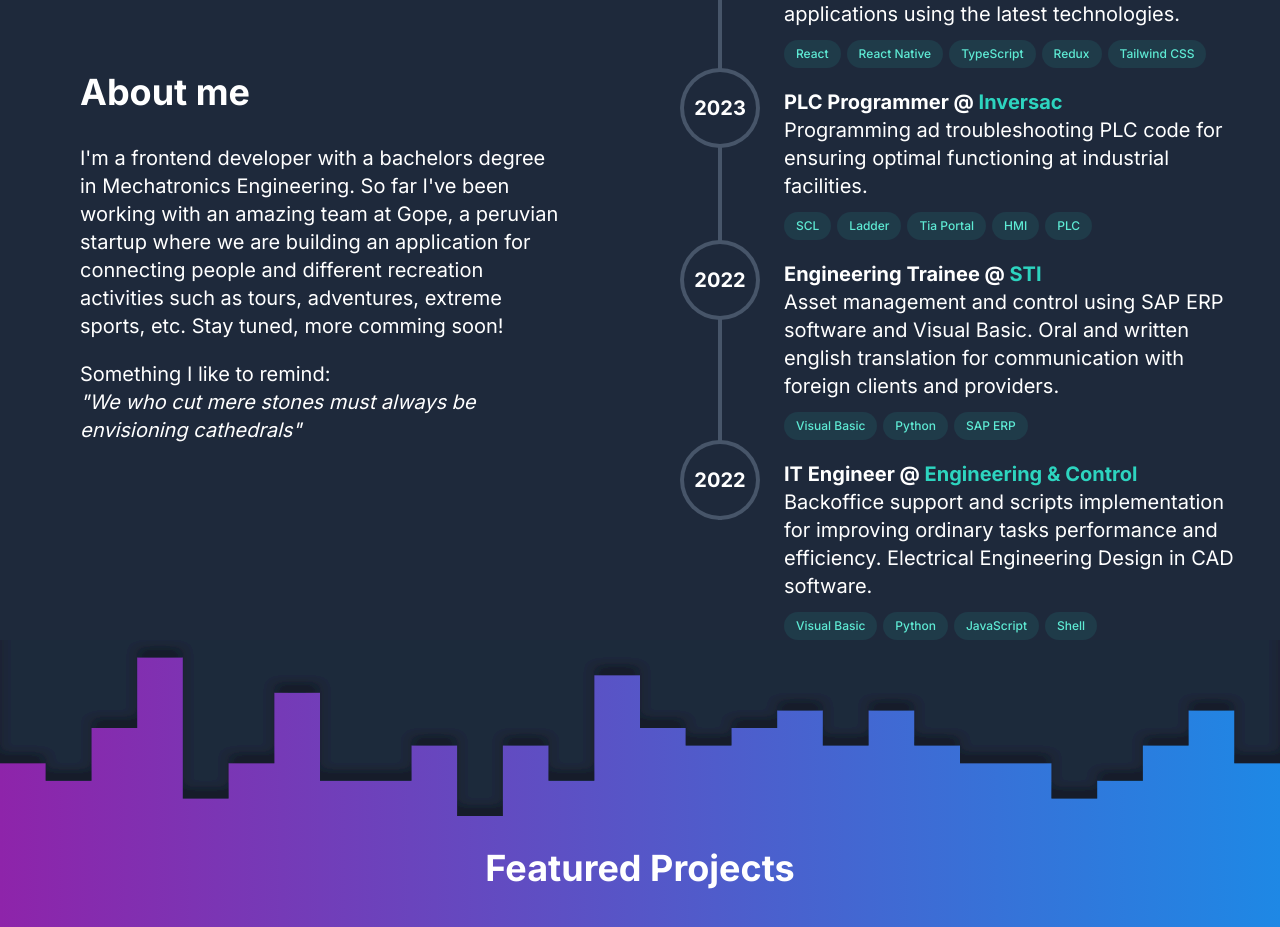
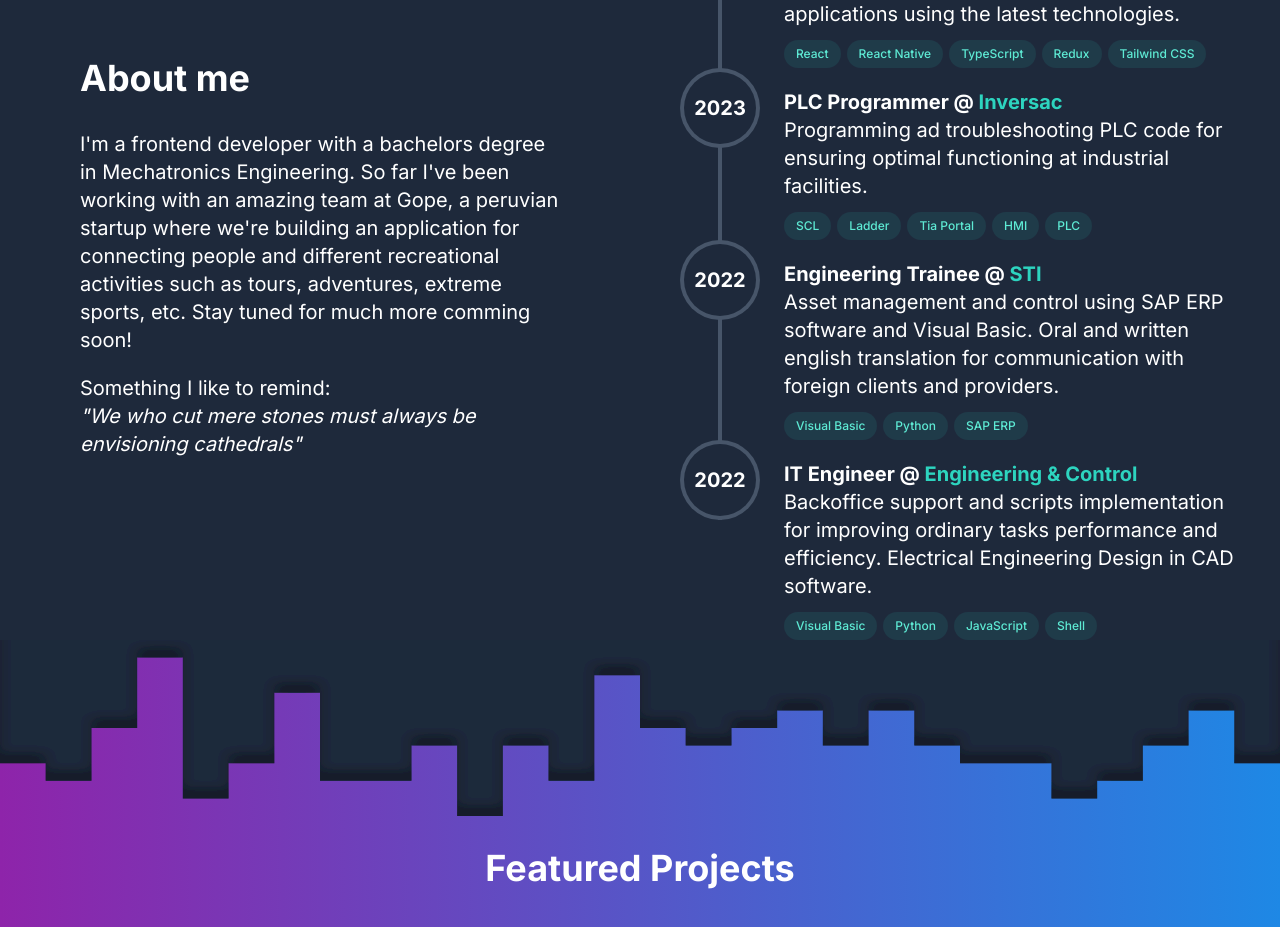
Before and after one commit to miulerbm/legacy-portfolio, a Next.js app: page / in a window 1280 px wide. Shown: the part 1080-2007 px from the top of the page. Built offline with nearby package versions, Linux system fonts and the light colour scheme.

Commit message:
Minor fix for Summary

```diff
--- a/src/static/Summary.tsx
+++ b/src/static/Summary.tsx
@@ -10,9 +10,10 @@ const Summary = () => {
         <p className="mb-5">
           I&apos;m a frontend developer with a bachelors degree in Mechatronics
           Engineering. So far I&apos;ve been working with an amazing team at
-          Gope, a peruvian startup where we are building an application for
-          connecting people and different recreation activities such as tours,
-          adventures, extreme sports, etc. Stay tuned, more comming soon!
+          Gope, a peruvian startup where we&apos;re building an application for
+          connecting people and different recreational activities such as tours,
+          adventures, extreme sports, etc. Stay tuned for much more comming
+          soon!
         </p>
         Something I like to remind:
         <p className="mb-5 italic">
```
